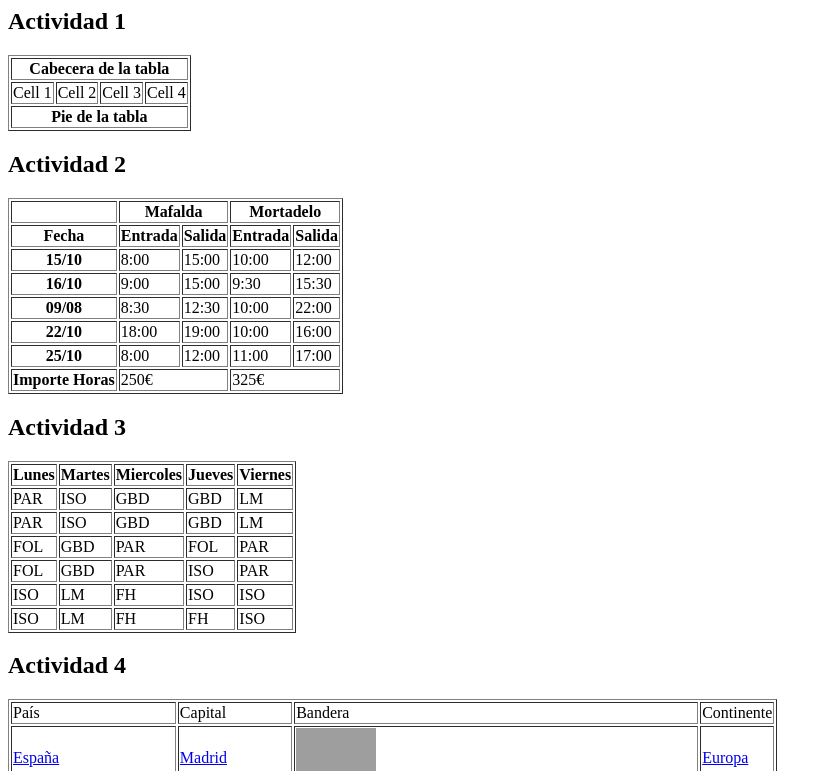
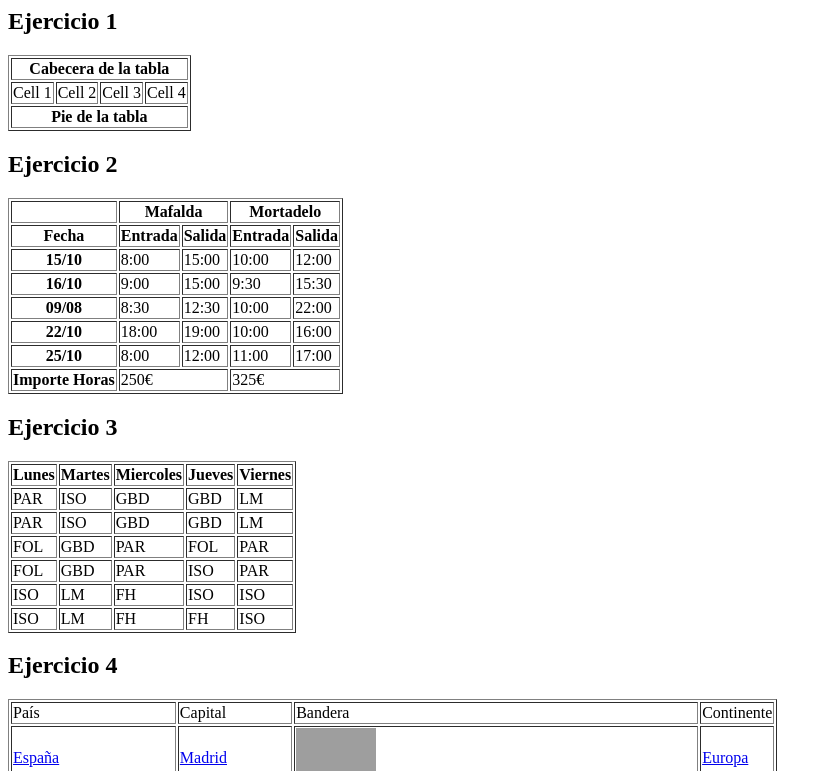
Before and after one commit to franciscoavila201203/franciscoavila201203.github.io, a plain HTML site: page lm/tareas/cinco/index.html in a window 1280 px wide. Shown: the top 771 px of the page, without its empty margins (0-832 px from the left). Drawn offline with Linux system fonts and the light colour scheme; grey boxes are pictures that could not be loaded.

Commit message:
Update index.html

```diff
--- a/lm/tareas/cinco/index.html
+++ b/lm/tareas/cinco/index.html
@@ -1,10 +1,9 @@
 <html lang="es"><head>
-    <link rel="icon" type="image/x-icon" href="https://pbs.twimg.com/profile_images/556100713692921856/MipQIVZE_400x400.jpeg">
   <meta charset="utf-8">
-  <title>Trabajando con tablas</title>
+  <title>Ejercicios de TABLAS</title>
 </head>
 <body>
-    <h2>Actividad 1</h2>
+    <h2>Ejercicio 1</h2>
     <table border="1">
         <tbody><tr>
             <th colspan="4">Cabecera de la tabla</th>
@@ -19,7 +18,7 @@
             <th colspan="4">Pie de la tabla</th>
         </tr>
     </tbody></table>
-        <h2>Actividad 2</h2>
+        <h2>Ejercicio 2</h2>
     <table border="1">
     <tbody><tr>
         <th colspan="2"></th>
@@ -74,7 +73,7 @@
         <td colspan="2">325€</td>
     </tr>
     </tbody></table>
-    <h2>Actividad 3</h2>
+    <h2>Ejercicio 3</h2>
     <table border="1">
     <tbody><tr>
         <th>Lunes</th>
@@ -126,7 +125,7 @@
         <td>ISO</td>
     </tr>
     </tbody></table>
-    <h2>Actividad 4</h2>
+    <h2>Ejercicio 4</h2>
     <table border="1">
         <tbody><tr>
             <td>País</td>
```
